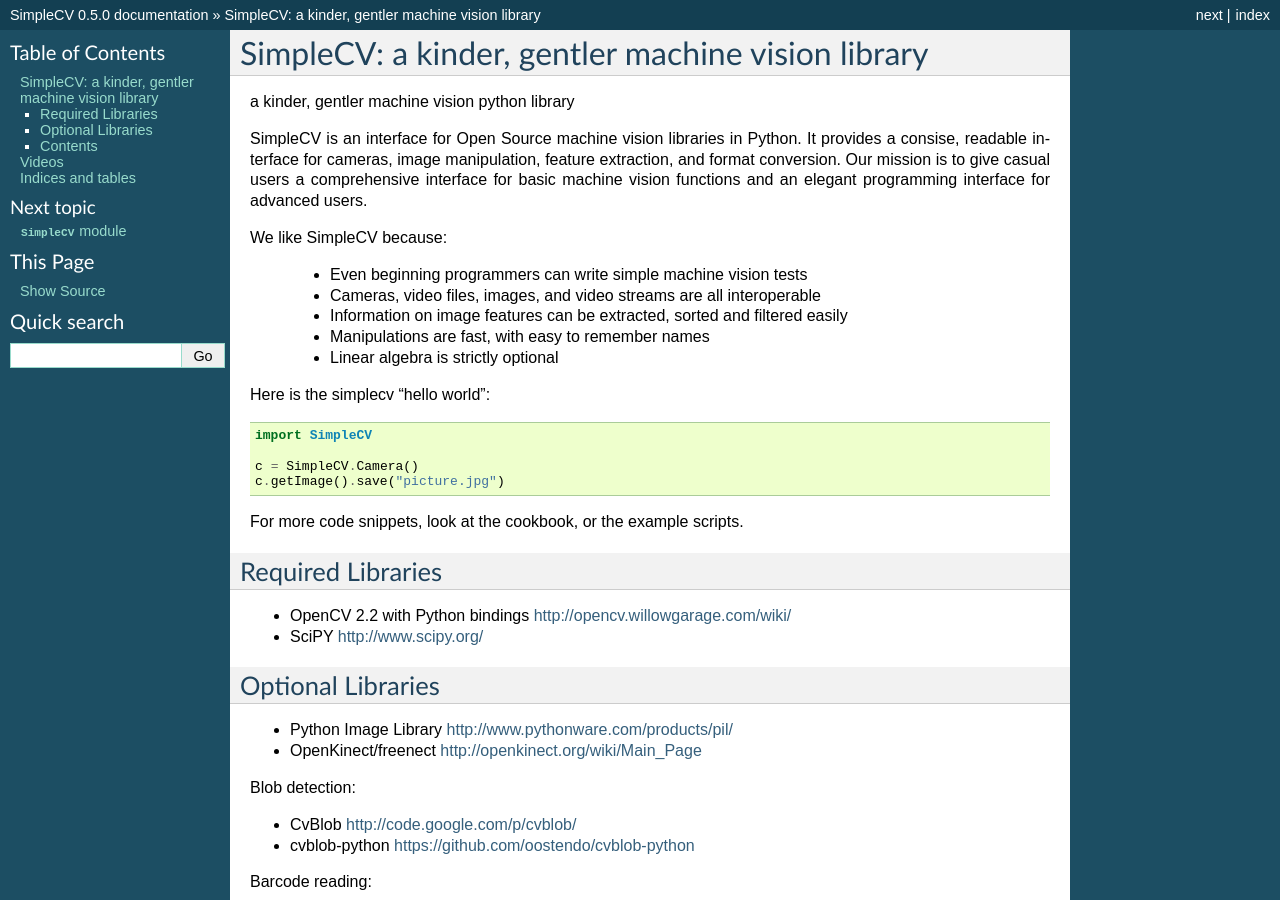
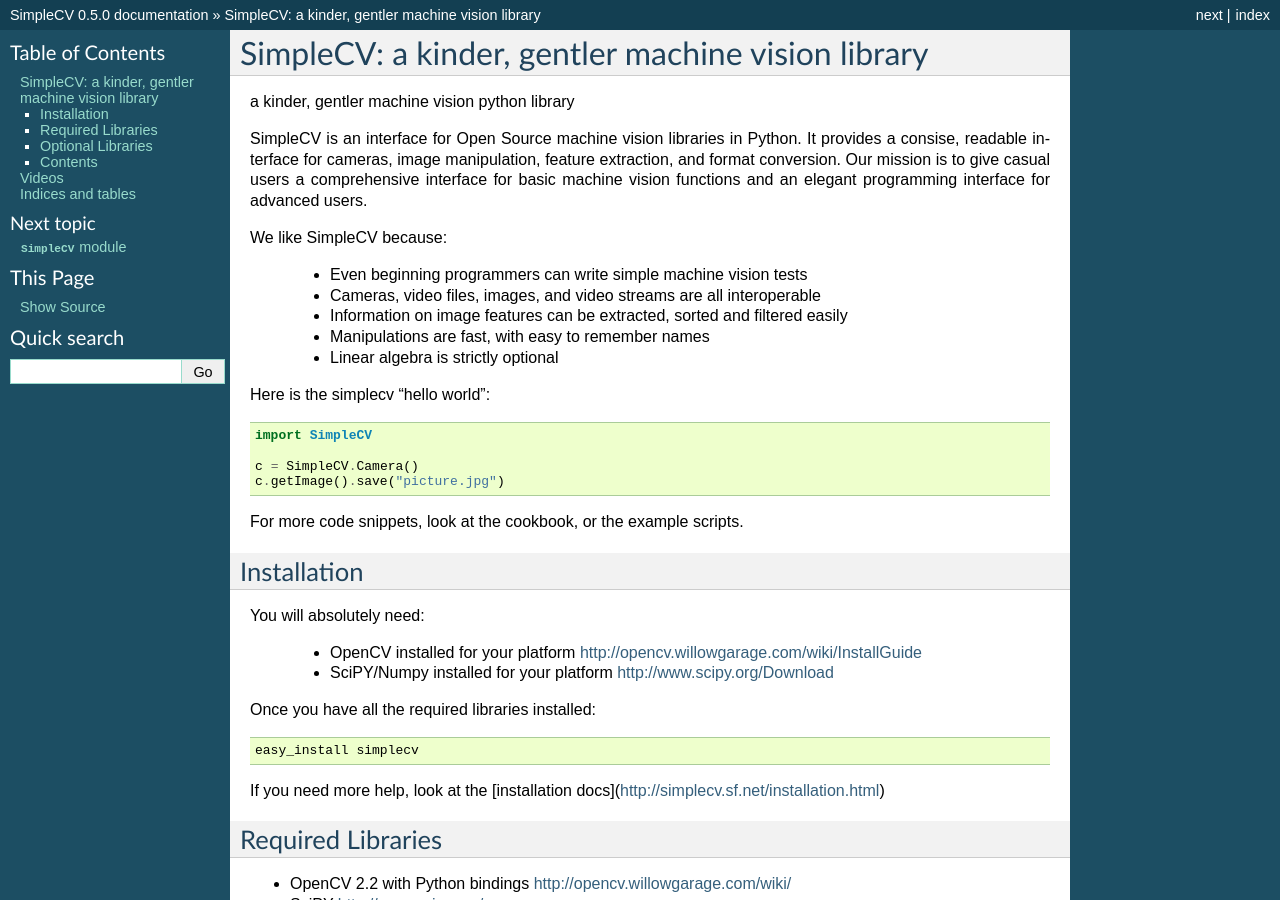
Before and after one commit to sightmachine/SimpleCV, a Sphinx documentation site: the page built from doc/index.rst, in a window 1280 px wide and 900 px high. Built offline with Sphinx 7.4.7, drawn with Linux system fonts in a browser that asks for light colours.

Commit message:
add the install block

```diff
--- a/doc/index.rst
+++ b/doc/index.rst
@@ -10,8 +10,6 @@
 
 SimpleCV is an interface for Open Source machine vision libraries in Python.
 It provides a consise, readable interface for cameras, image manipulation, feature extraction, and format conversion.  Our mission is to give casual users a comprehensive interface for basic machine vision functions and an elegant programming interface for advanced users.
-
-
 
 We like SimpleCV because:
 
@@ -30,6 +28,26 @@
     c.getImage().save("picture.jpg")
 
 For more code snippets, look at the cookbook, or the example scripts.
+
+
+Installation
+---------------------------
+
+You will absolutely need:
+
+ * OpenCV installed for your platform http://opencv.willowgarage.com/wiki/InstallGuide
+ * SciPY/Numpy installed for your platform http://www.scipy.org/Download
+
+Once you have all the required libraries installed::
+
+    easy_install simplecv
+
+If you need more help, look at the [installation docs](http://simplecv.sf.net/installation.html)
+
+
+
+
+
 
 Required Libraries
 ----------------------
```
